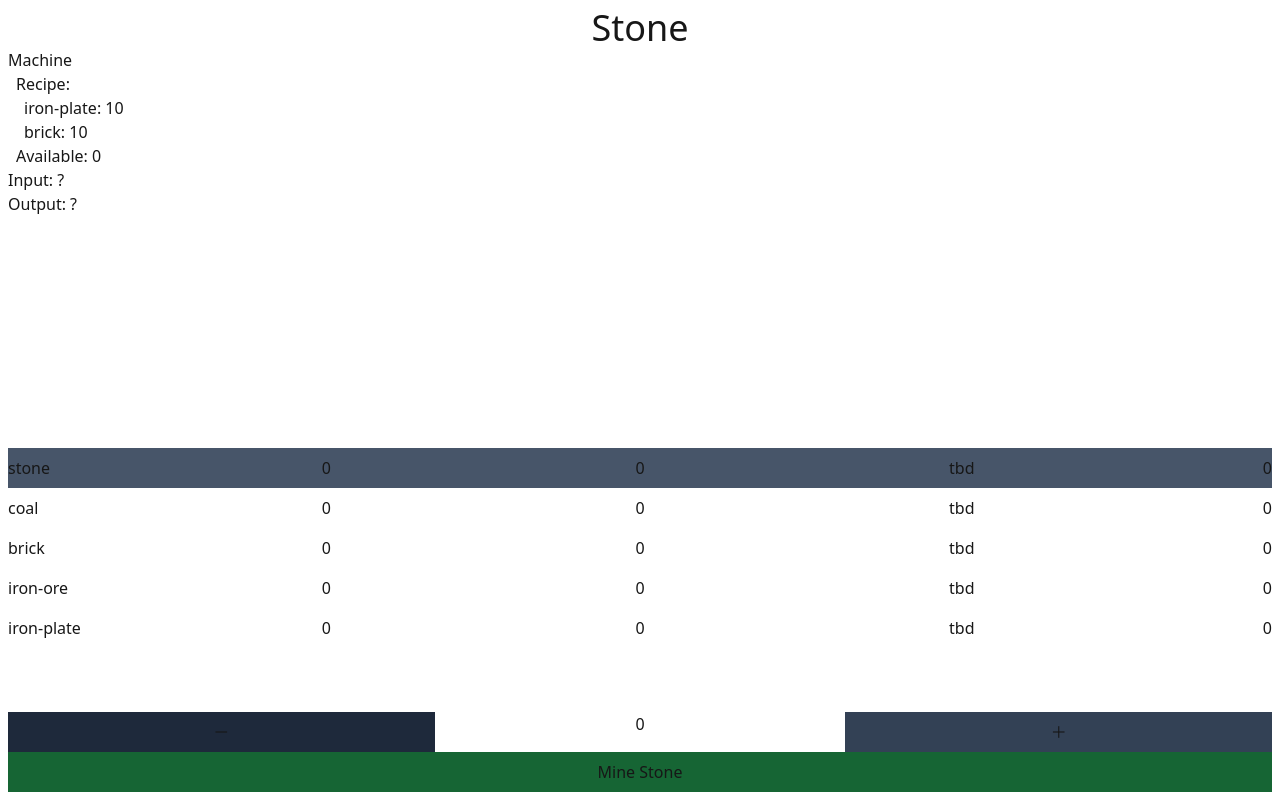
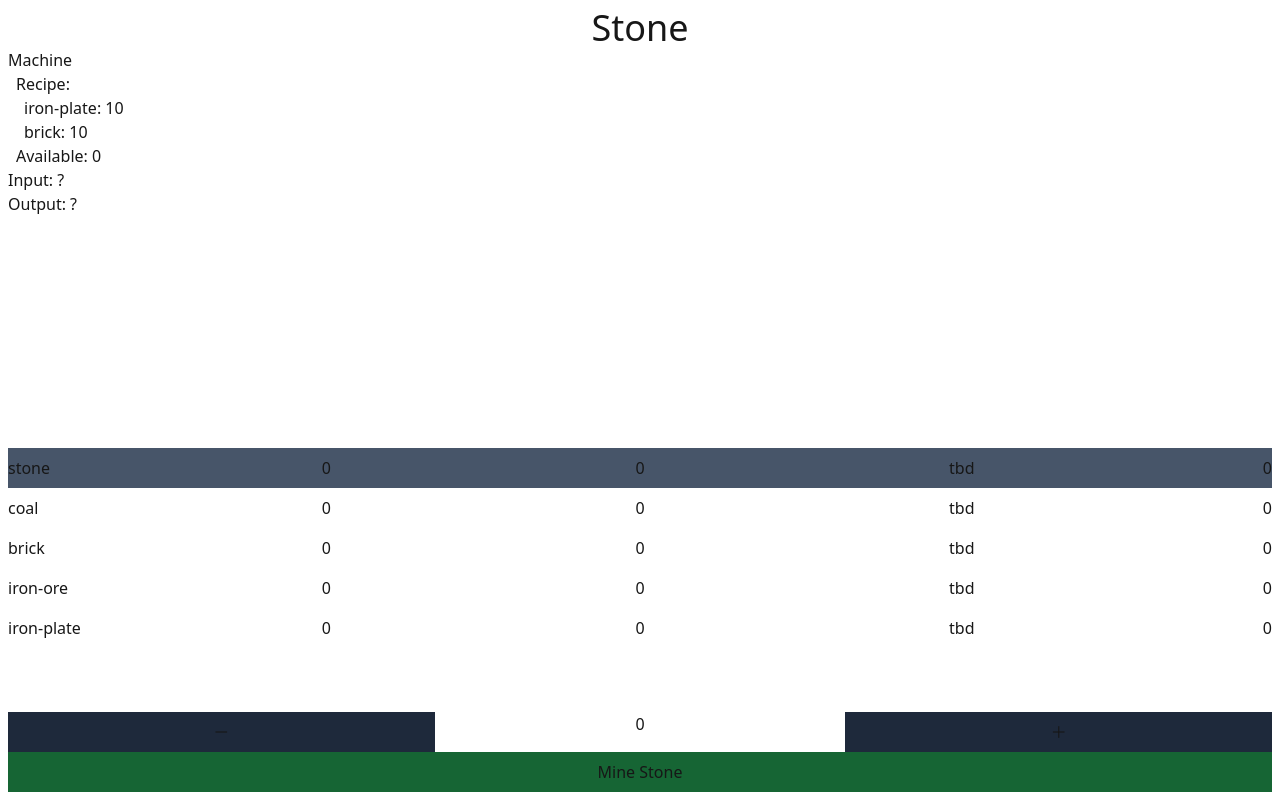
Before and after one commit to tylerschloesser/sim-v6, a React (Vite) app in the folder packages/app/: page / in a window 1280 px wide. Built offline with nearby package versions, Linux system fonts and the light colour scheme.

Commit message:
add disabled

```diff
--- a/packages/app/src/app.tsx
+++ b/packages/app/src/app.tsx
@@ -73,6 +73,7 @@ export function App() {
     },
   })
 
+  const machines = state.items[state.selected].machines
   const recipe = MACHINE_RECIPES[state.selected]
   let available = Number.POSITIVE_INFINITY
   for (const [key, value] of Object.entries(recipe)) {
@@ -201,11 +202,17 @@ export function App() {
       </div>
       <div>
         <div className="flex">
-          <button className="flex-1 p-2 bg-slate-800">
+          <button
+            disabled={machines === 0}
+            className="flex-1 p-2 bg-slate-700 disabled:bg-slate-800"
+          >
             &#xFF0D;
           </button>
           <div className="flex-1 text-center">0</div>
-          <button className="flex-1 p-2 bg-slate-700">
+          <button
+            className="flex-1 p-2 bg-slate-700 disabled:bg-slate-800"
+            disabled={available === 0}
+          >
             &#xFF0B;
           </button>
         </div>
```
